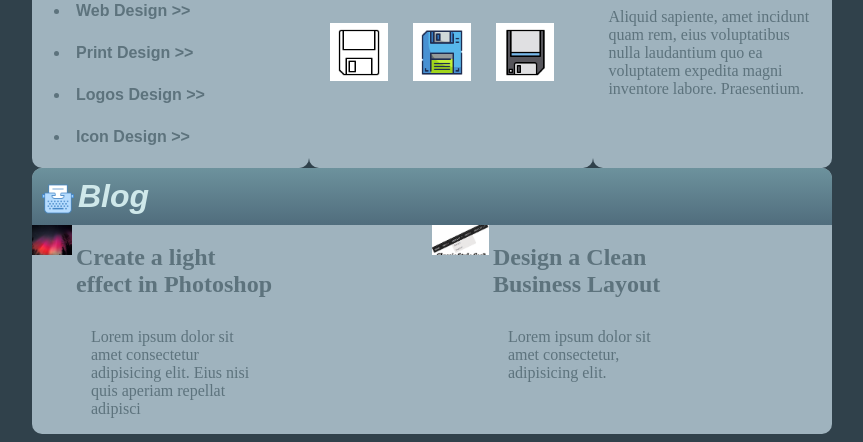
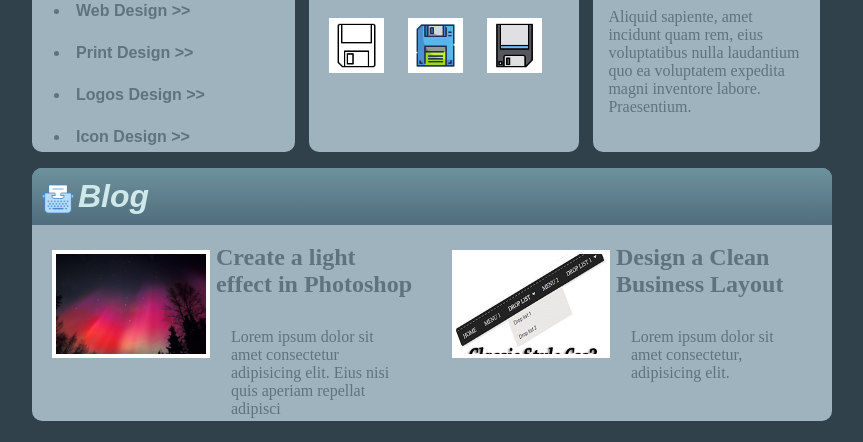
Before and after one commit to augustpalo/GS1-LM, a plain HTML site: page Layout/grid&flex/layout.html in a window 1280 px wide. Shown: the part 758-1200 px from the top of the page, without its empty margins (208-1071 px from the left). Drawn offline with Linux system fonts and the light colour scheme.

Commit message:
grid layout

```diff
--- a/Layout/grid&flex/estilo.css
+++ b/Layout/grid&flex/estilo.css
@@ -203,6 +203,8 @@ article>div.products>img{
     grid:
         '300px 300px'
         '33% 33% 33%';
+    justify-content: space-between;
+    align-content: space-between;
 }
 
 #services{
@@ -218,7 +220,12 @@ article>div.products>img{
     grid-area: 2 / 1 / span 1 / span 3;
     display: flex;
     flex-wrap: wrap;
+    width: 100%;
 
+}
+article{
+    width: 95%;
+    height: 95%;
 }
 #blog div:first-child{
     width: 100%;
@@ -230,5 +237,8 @@ article>div.products>img{
 }
 #blog div:nth-child(2) img, #blog div:nth-child(3) img{
  vertical-align: top;
- height: 30px;
+ height: 100px;
+ width: 150px;
+ margin: 25px 2px 0px 20px;
+ border: 4px solid white;
 }
```
